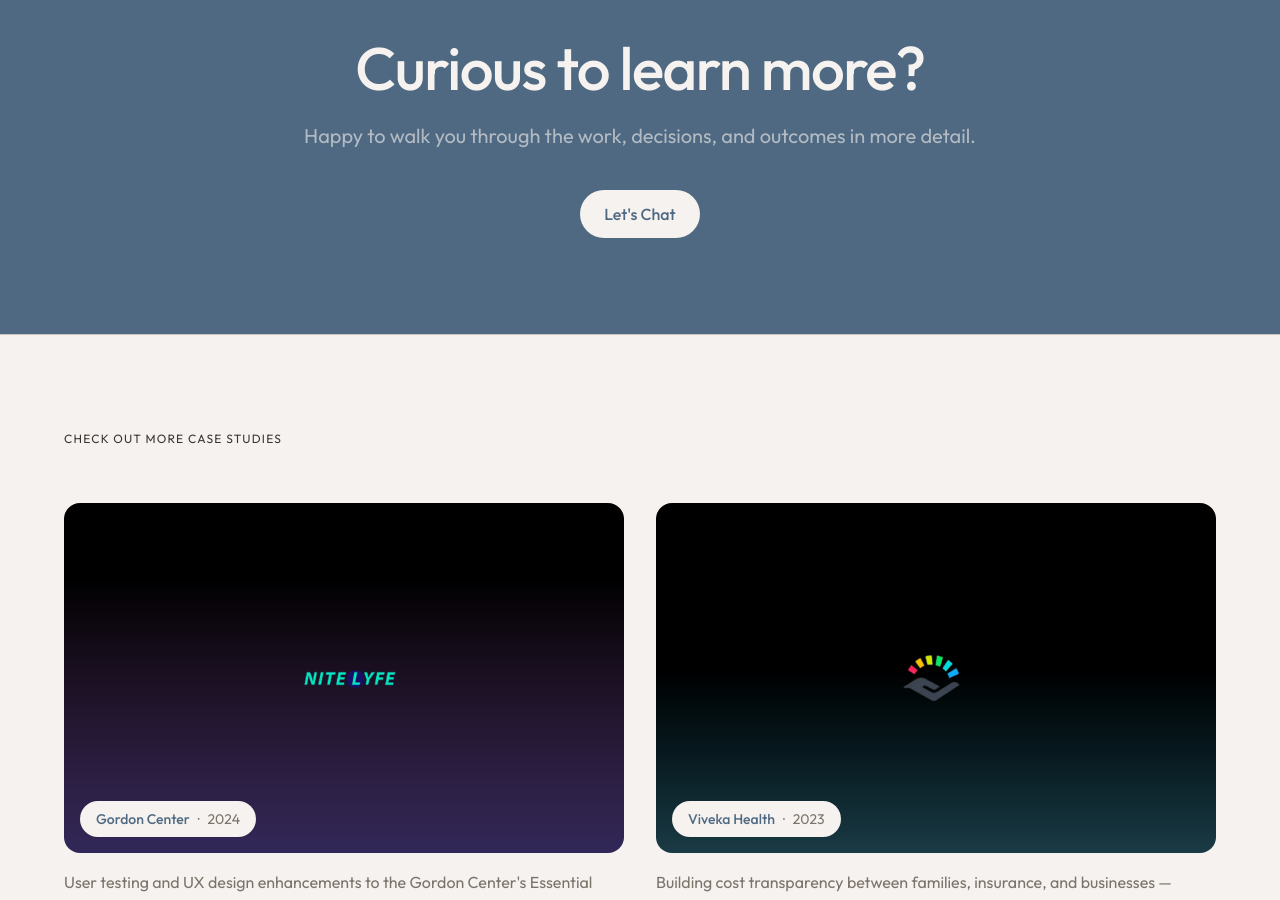
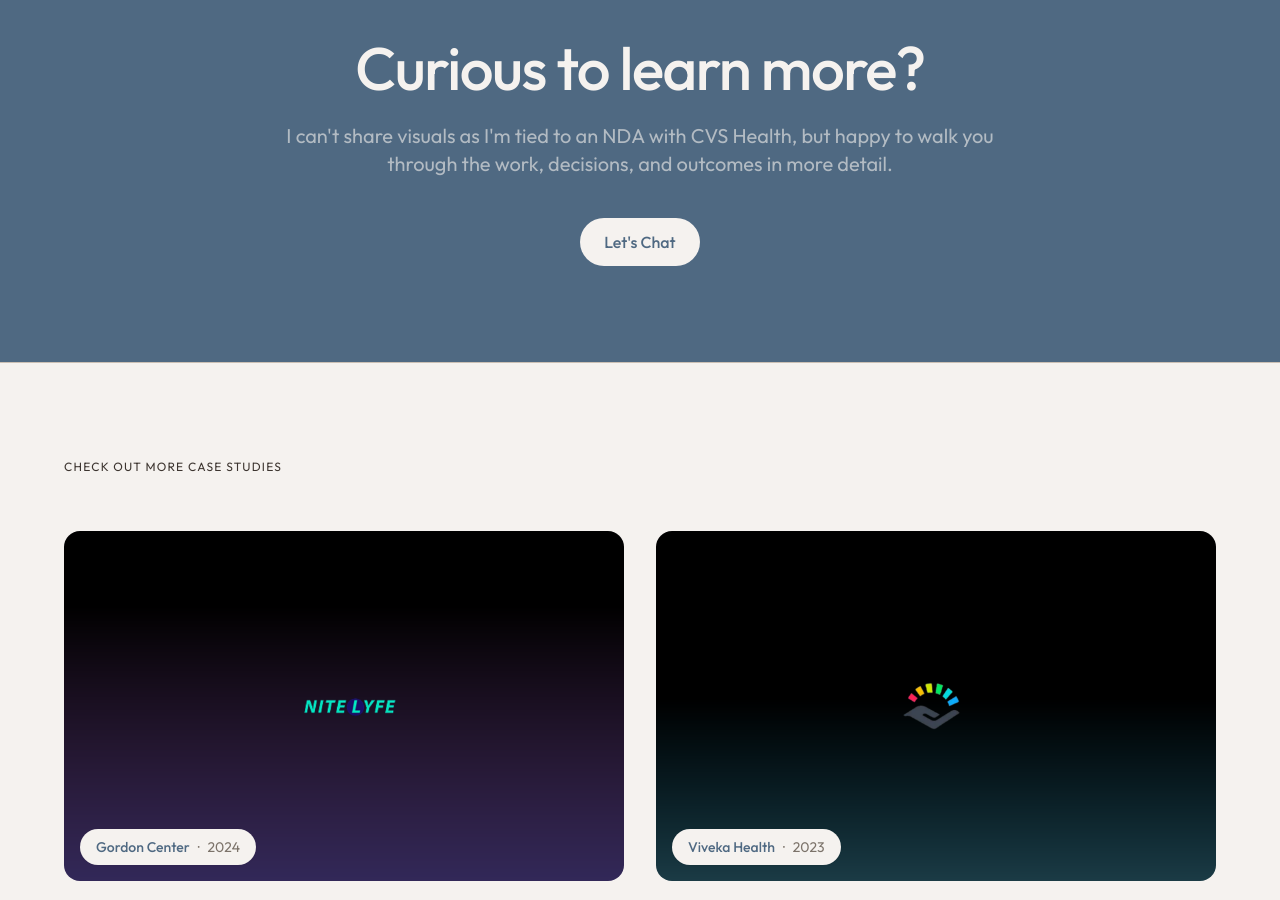
Before and after one commit to jnm128/portfolio2026jnm, a React (Vite) app: page /case-study/cvs-health in a window 1280 px wide. Shown: the part 2000-2900 px from the top of the page. Built offline with nearby package versions, Linux system fonts and the light colour scheme.

Commit message:
Changes
Co-authored-by: jnm128 <60196122+jnm128@users.noreply.github.com>

```diff
--- a/src/pages/CaseStudyCVS.tsx
+++ b/src/pages/CaseStudyCVS.tsx
@@ -136,7 +136,7 @@ const CaseStudyCVS: React.FC = () => {
                 Curious to learn more?
               </h2>
               <p className="mt-6 text-lg md:text-xl text-background/60 font-serif leading-relaxed">
-                Happy to walk you through the work, decisions, and outcomes in more detail.
+                I can't share visuals as I'm tied to an NDA with CVS Health, but happy to walk you through the work, decisions, and outcomes in more detail.
               </p>
               <div className="mt-10">
                 <Link
```
